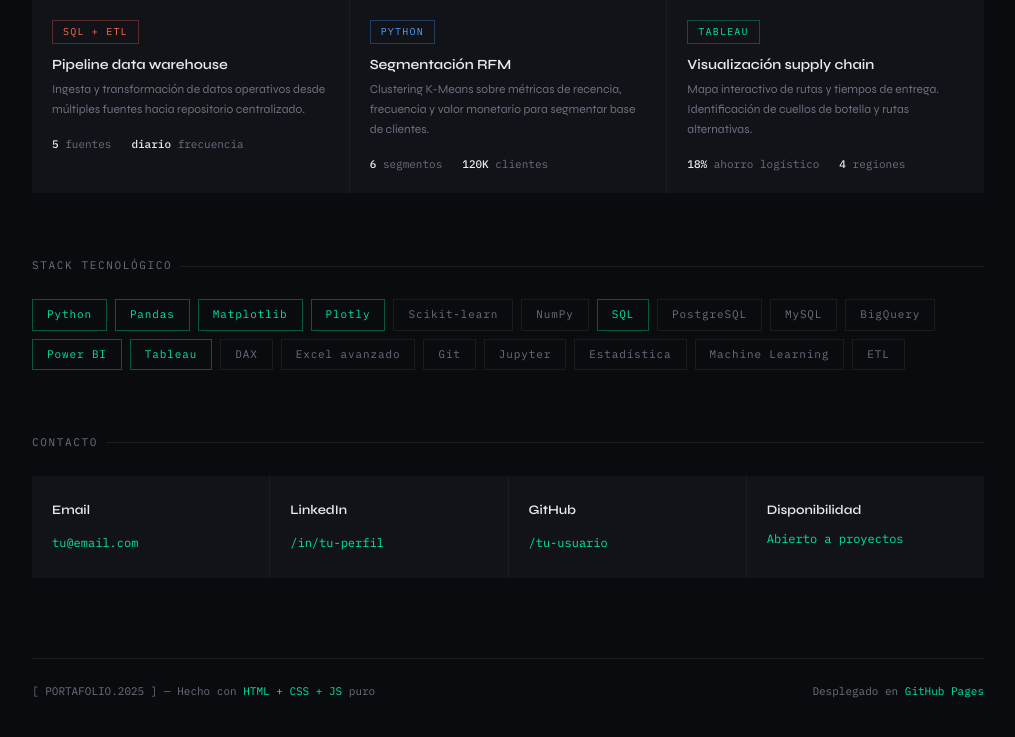
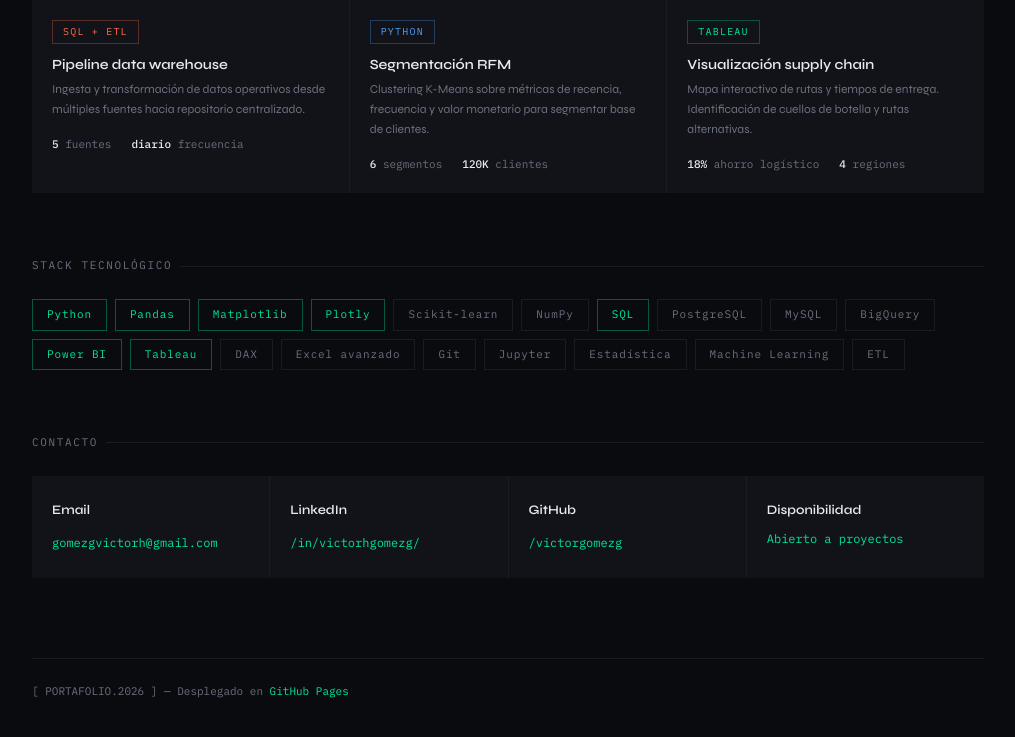
Before and after one commit to victorgomezg/victorgomezg.github.io, a plain HTML site: page index.html in a window 1280 px wide. Shown: the part 1469-2206 px from the top of the page, without its empty margins (132-1147 px from the left). Drawn offline with Linux system fonts and the light colour scheme.

Commit message:
index.html

```diff
--- a/index.html
+++ b/index.html
@@ -667,15 +667,15 @@
       <div class="contact-block">
         <h3>Email</h3>
         <!-- ✏️ Cambia el href y el texto -->
-        <a href="mailto:tu@email.com">tu@email.com</a>
+        <a href="mailto:gomezgvictorh@gmail.com">gomezgvictorh@gmail.com</a>
       </div>
       <div class="contact-block">
         <h3>LinkedIn</h3>
-        <a href="https://linkedin.com/in/tu-perfil" target="_blank" rel="noopener">/in/tu-perfil</a>
+        <a href="https://linkedin.com/in/victorhgomezg/" target="_blank" rel="noopener">/in/victorhgomezg/</a>
       </div>
       <div class="contact-block">
         <h3>GitHub</h3>
-        <a href="https://github.com/tu-usuario" target="_blank" rel="noopener">/tu-usuario</a>
+        <a href="https://github.com/victorgomezg" target="_blank" rel="noopener">/victorgomezg</a>
       </div>
       <div class="contact-block">
         <h3>Disponibilidad</h3>
@@ -686,8 +686,7 @@
 
   <!-- ── FOOTER ── -->
   <footer>
-    <p>[ PORTAFOLIO.2025 ] — Hecho con <span>HTML + CSS + JS</span> puro</p>
-    <p>Desplegado en <span>GitHub Pages</span></p>
+    <p>[ PORTAFOLIO.2026 ] — Desplegado en <span>GitHub Pages</span></p>
   </footer>
 
 </div><!-- /portfolio -->
```
